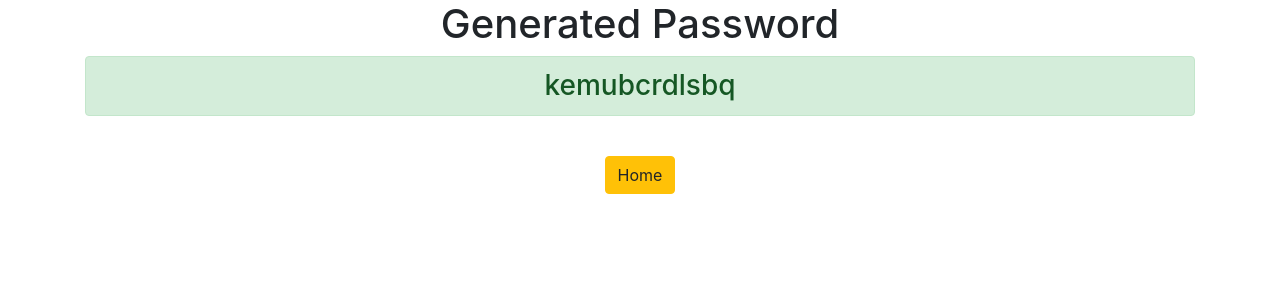
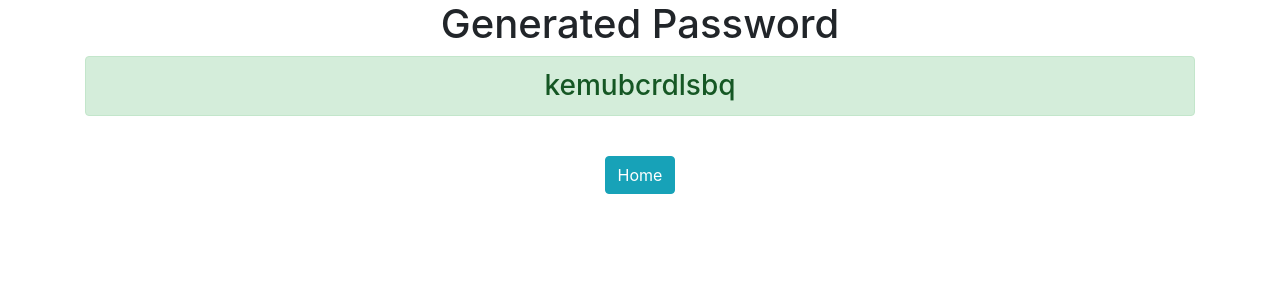
Before and after one commit to salaarkhan-dev/password_generator, a Django app: page /password in a window 1280 px wide. Shown: the top 300 px of the page. Run offline with Django 3.2, Linux system fonts and the light colour scheme; some libraries are stand-ins or nearby versions.

Commit message:
warning to info

```diff
--- a/generator/templates/generator/password.html
+++ b/generator/templates/generator/password.html
@@ -13,7 +13,7 @@
         <h1>Generated Password</h1>
         <h3 class="alert alert-success">{{ password }}</h3>
         <br>
-        <a href="{% url 'home' %}"><input type="button" value="Home" class="btn btn-warning" ></a>
+        <a href="{% url 'home' %}"><input type="button" value="Home" class="btn btn-info" ></a>
     </div>
 </body>
 </html>
```
